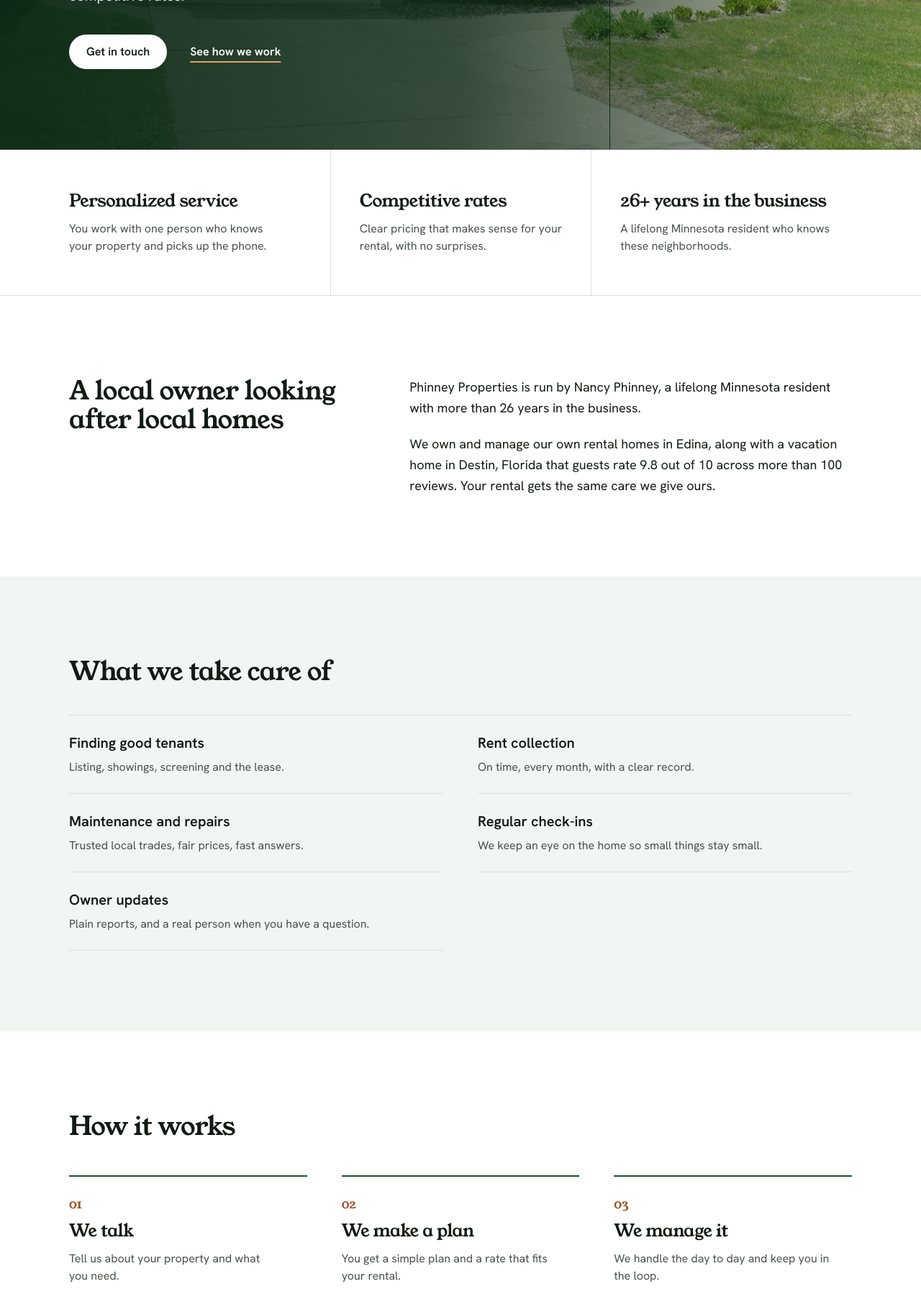
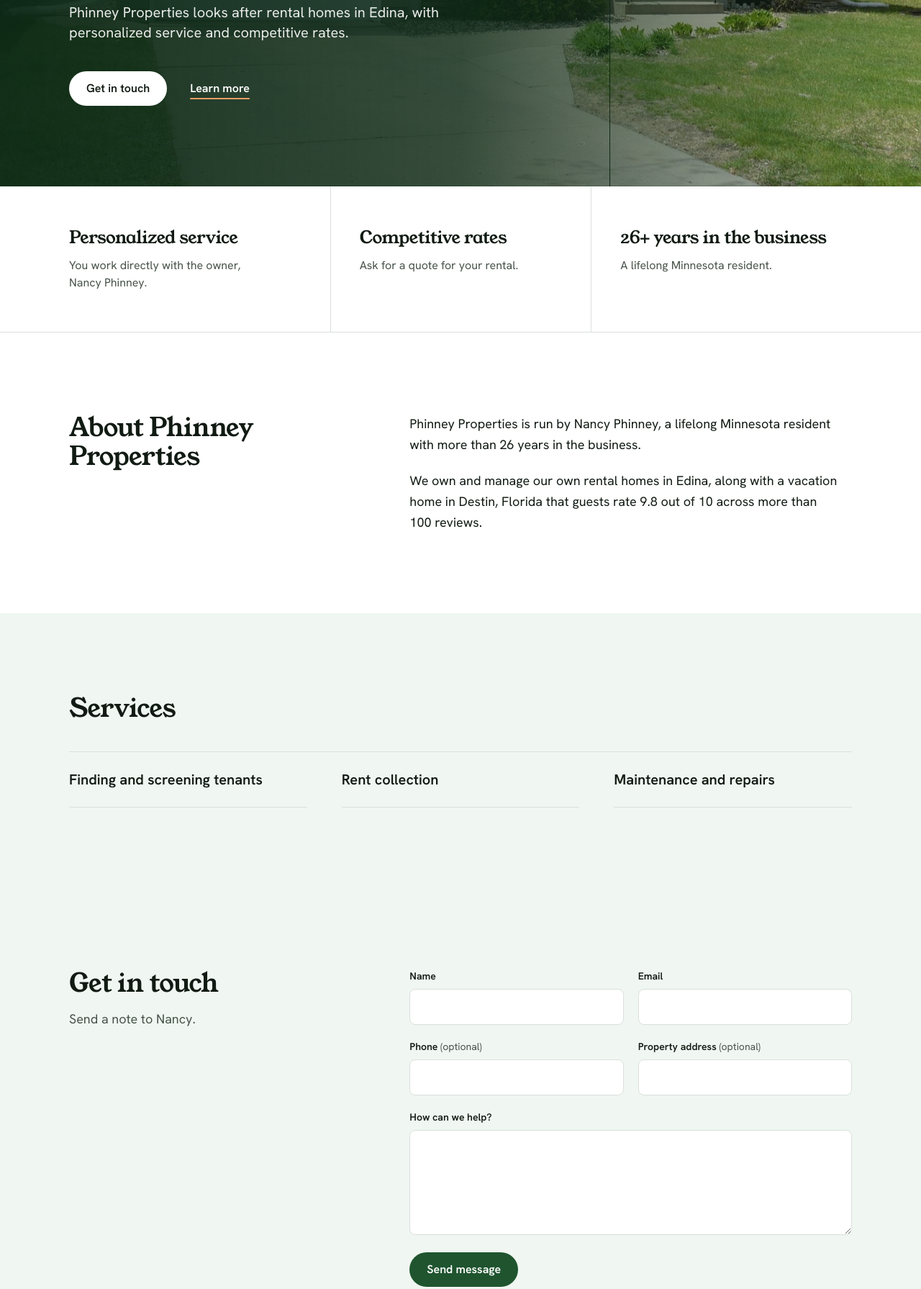
Before and after one commit to charlie-phinney/phinney-properties-site, an Astro site: page / in a window 1280 px wide. Shown: the part 514-2305 px from the top of the page at 72% size. Built offline with nearby package versions, Linux system fonts and the light colour scheme; Astro itself is replaced by a stand-in of ours.

Commit message:
Keep only sourced copy: her own words, verified facts, standard section names (#8)
Cuts the invented steps, town list and service blurbs after reading 12 real
small property management sites.

Co-authored-by: phinney-properties <charlie-phinney@users.noreply.github.com>
Co-authored-by: Claude Fable 5.2 <noreply@anthropic.com>

```diff
--- a/src/data/site.json
+++ b/src/data/site.json
@@ -22,11 +22,11 @@
     },
     {
       "id": "process",
-      "show": true
+      "show": false
     },
     {
       "id": "area",
-      "show": true
+      "show": false
     },
     {
       "id": "rentals",
@@ -38,27 +38,27 @@
     }
   ],
   "brand": "Phinney Properties",
-  "heroHeadline": "Property management that feels personal.",
-  "heroSub": "Phinney Properties looks after rental homes across the Twin Cities, with personalized service and competitive rates.",
+  "heroHeadline": "Personalized property management in the Twin Cities.",
+  "heroSub": "Phinney Properties looks after rental homes in Edina, with personalized service and competitive rates.",
   "heroButton": "Get in touch",
   "heroImage": "/images/edina-ewing.jpg",
   "heroImageAlt": "A gray single-story home in Edina with a stone chimney and a front garden",
   "why": [
     {
       "title": "Personalized service",
-      "text": "You work with one person who knows your property and picks up the phone."
+      "text": "You work directly with the owner, Nancy Phinney."
     },
     {
       "title": "Competitive rates",
-      "text": "Clear pricing that makes sense for your rental, with no surprises."
+      "text": "Ask for a quote for your rental."
     },
     {
       "title": "26+ years in the business",
-      "text": "A lifelong Minnesota resident who knows these neighborhoods."
+      "text": "A lifelong Minnesota resident."
     }
   ],
-  "aboutHeading": "A local owner looking after local homes",
-  "aboutText": "Phinney Properties is run by Nancy Phinney, a lifelong Minnesota resident with more than 26 years in the business.\n\nWe own and manage our own rental homes in Edina, along with a vacation home in Destin, Florida that guests rate 9.8 out of 10 across more than 100 reviews. Your rental gets the same care we give ours.",
+  "aboutHeading": "About Phinney Properties",
+  "aboutText": "Phinney Properties is run by Nancy Phinney, a lifelong Minnesota resident with more than 26 years in the business.\n\nWe own and manage our own rental homes in Edina, along with a vacation home in Destin, Florida that guests rate 9.8 out of 10 across more than 100 reviews.",
   "aboutImage": "",
   "homesHeading": "Homes we look after",
   "homes": [
@@ -71,51 +71,30 @@
       "caption": "Destin, Florida"
     }
   ],
-  "servicesHeading": "What we take care of",
+  "servicesHeading": "Services",
   "services": [
     {
-      "title": "Finding good tenants",
-      "text": "Listing, showings, screening and the lease."
+      "title": "Finding and screening tenants",
+      "text": ""
     },
     {
       "title": "Rent collection",
-      "text": "On time, every month, with a clear record."
+      "text": ""
     },
     {
       "title": "Maintenance and repairs",
-      "text": "Trusted local trades, fair prices, fast answers."
-    },
-    {
-      "title": "Regular check-ins",
-      "text": "We keep an eye on the home so small things stay small."
-    },
-    {
-      "title": "Owner updates",
-      "text": "Plain reports, and a real person when you have a question."
+      "text": ""
     }
   ],
   "processHeading": "How it works",
-  "process": [
-    {
-      "title": "We talk",
-      "text": "Tell us about your property and what you need."
-    },
-    {
-      "title": "We make a plan",
-      "text": "You get a simple plan and a rate that fits your rental."
-    },
-    {
-      "title": "We manage it",
-      "text": "We handle the day to day and keep you in the loop."
-    }
-  ],
-  "areaHeading": "Serving the Twin Cities",
-  "areaText": "Edina\nMinneapolis\nBloomington\nRichfield\nSt. Louis Park\nHopkins\nMinnetonka\nEden Prairie",
-  "areaNote": "Somewhere else nearby? Just ask.",
+  "process": [],
+  "areaHeading": "Service area",
+  "areaText": "Edina",
+  "areaNote": "",
   "rentalsHeading": "Homes for rent",
   "rentals": [],
-  "contactHeading": "Let's talk about your property",
-  "contactIntro": "Send a note and Nancy will be in touch.",
+  "contactHeading": "Get in touch",
+  "contactIntro": "Send a note to Nancy.",
   "contactEmail": "hello@phinneyproperties.com",
   "contactPhone": "",
   "formEndpoint": ""
--- a/src/data/site.ts
+++ b/src/data/site.ts
@@ -44,7 +44,7 @@ const homes = (Array.isArray(d.homes) ? d.homes : [])
 
 const content = {
   brand: str(d.brand, 'Phinney Properties'),
-  heroHeadline: str(d.heroHeadline, 'Property management that feels personal.'),
+  heroHeadline: str(d.heroHeadline, 'Property management'),
   heroSub: str(d.heroSub),
   heroButton: str(d.heroButton, 'Get in touch'),
   heroImage: img(d.heroImage),
--- a/src/pages/index.astro
+++ b/src/pages/index.astro
@@ -44,7 +44,7 @@ const pad = (n: number) => String(n).padStart(2, '0');
           {
             nextAfterHero && (
               <a href={`#${nextAfterHero}`} class="btn btn-ghost px-0">
-                See how we work
+                Learn more
               </a>
             )
           }
@@ -122,7 +122,7 @@ const pad = (n: number) => String(n).padStart(2, '0');
             <section id="services" class="bg-surface py-20 sm:py-28">
               <div class="wrap">
                 <h2 class="reveal text-3xl leading-tight sm:text-4xl">{site.servicesHeading}</h2>
-                <dl class="mt-10 grid gap-x-12 border-t border-line sm:grid-cols-2">
+                <dl class="mt-10 grid gap-x-12 border-t border-line sm:grid-cols-2 lg:grid-cols-3">
                   {site.services.map((s, i) => (
                     <div class="reveal border-b border-line py-6" style={`--i:${i % 2}`}>
                       <dt class="text-xl font-semibold text-ink">{s.title}</dt>
```
